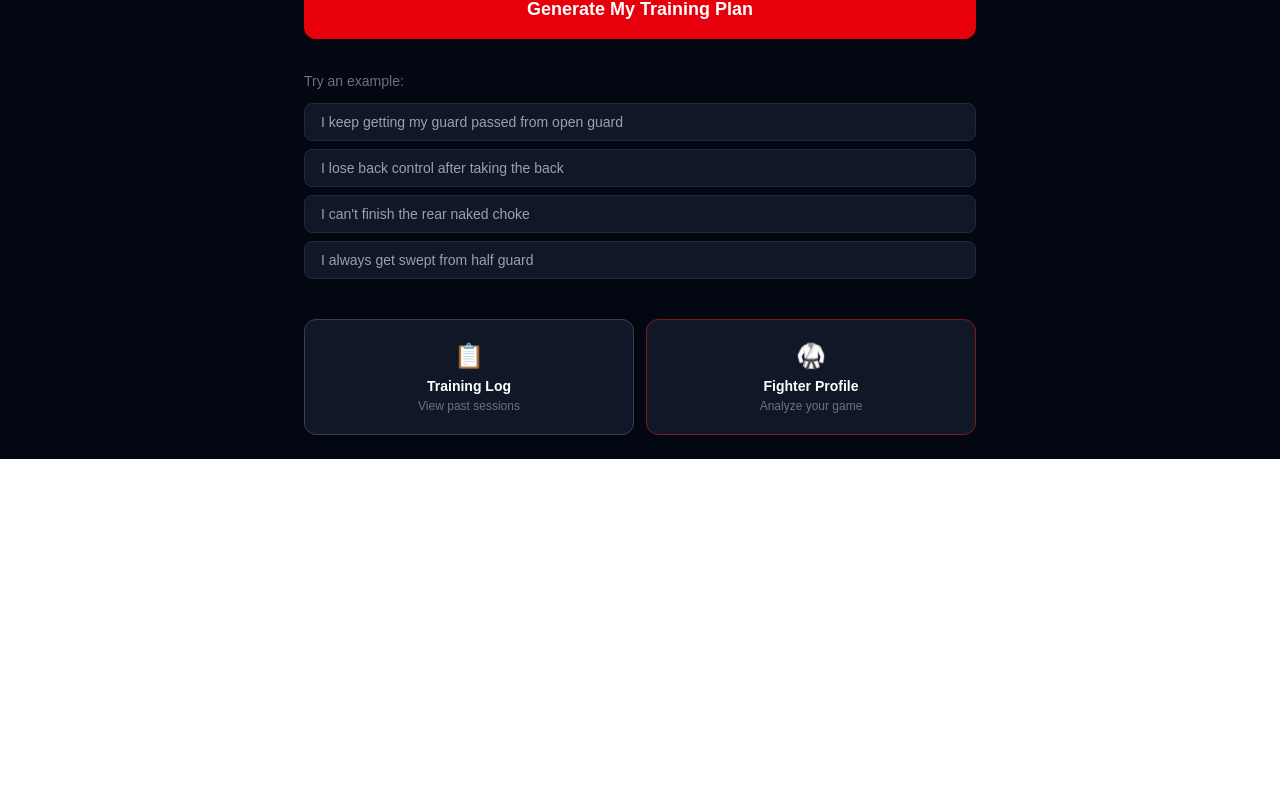
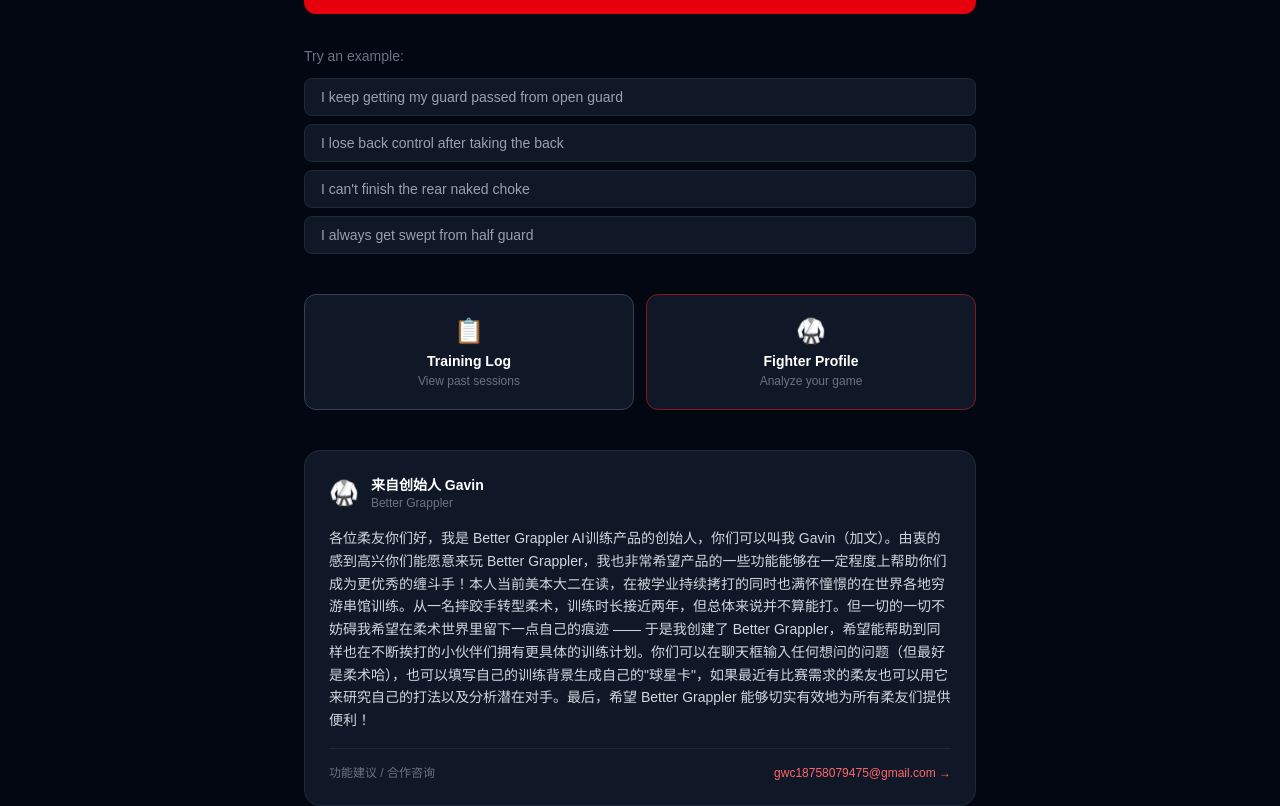
Before and after one commit to GavinGao-web/better-grappler, a Next.js app: page / in a window 1280 px wide. Shown: the part 341-1147 px from the top of the page. Before the commit the page ends 800 px from the top, so only its background shows below. Built offline with nearby package versions, Linux system fonts and the light colour scheme.

Commit message:
Add founder intro to home page

```diff
--- a/app/page.tsx
+++ b/app/page.tsx
@@ -78,6 +78,26 @@ export default function Home() {
             <div className="text-gray-500 text-xs mt-0.5">Analyze your game</div>
           </a>
         </div>
+
+        <div className="mt-10 bg-gray-900 border border-gray-800 rounded-2xl p-6">
+          <div className="flex items-center gap-3 mb-4">
+            <div className="text-2xl">🥋</div>
+            <div>
+              <h3 className="text-white font-bold text-sm">来自创始人 Gavin</h3>
+              <p className="text-gray-500 text-xs">Better Grappler</p>
+            </div>
+          </div>
+          <p className="text-gray-300 text-sm leading-relaxed">
+            各位柔友你们好，我是 Better Grappler AI训练产品的创始人，你们可以叫我 Gavin（加文）。由衷的感到高兴你们能愿意来玩 Better Grappler，我也非常希望产品的一些功能能够在一定程度上帮助你们成为更优秀的缠斗手！本人当前美本大二在读，在被学业持续拷打的同时也满怀憧憬的在世界各地穷游串馆训练。从一名摔跤手转型柔术，训练时长接近两年，但总体来说并不算能打。但一切的一切不妨碍我希望在柔术世界里留下一点自己的痕迹 —— 于是我创建了 Better Grappler，希望能帮助到同样也在不断挨打的小伙伴们拥有更具体的训练计划。你们可以在聊天框输入任何想问的问题（但最好是柔术哈），也可以填写自己的训练背景生成自己的"球星卡"，如果最近有比赛需求的柔友也可以用它来研究自己的打法以及分析潜在对手。最后，希望 Better Grappler 能够切实有效地为所有柔友们提供便利！
+          </p>
+          <div className="mt-4 pt-4 border-t border-gray-800 flex items-center justify-between">
+            <p className="text-gray-500 text-xs">功能建议 / 合作咨询</p>
+            <a href="mailto:gwc18758079475@gmail.com" className="text-red-400 hover:text-red-300 text-xs font-medium transition">
+              gwc18758079475@gmail.com →
+            </a>
+          </div>
+        </div>
+
       </div>
     </main>
   );
```
